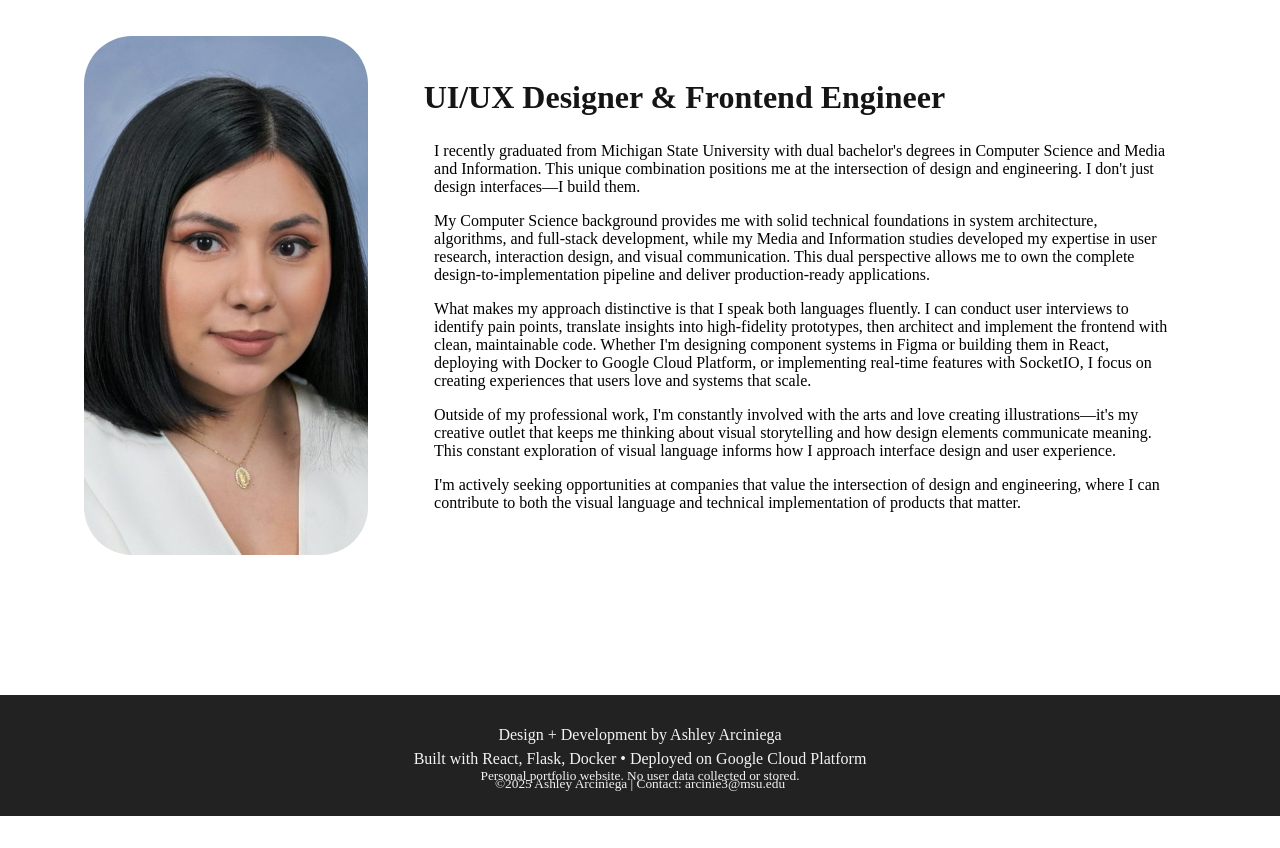
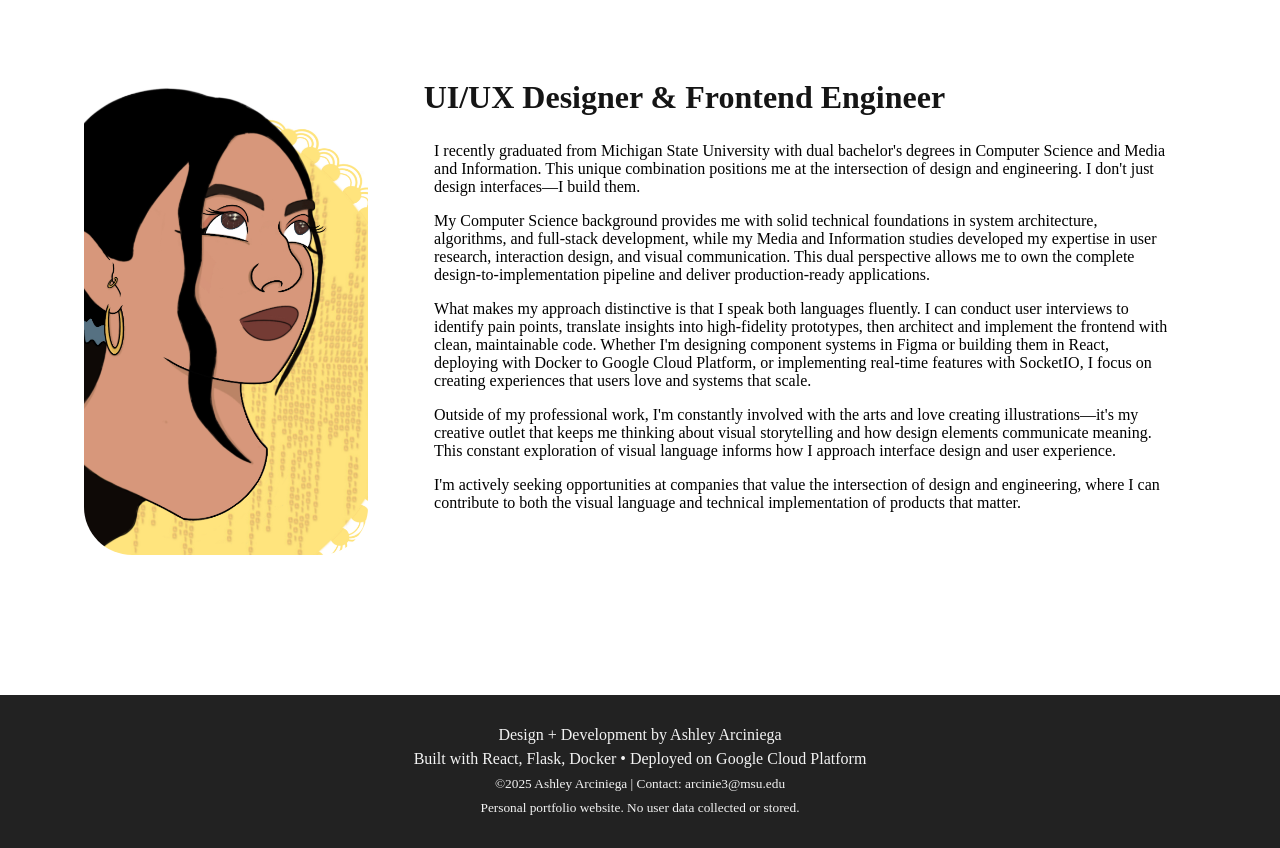
Before and after one commit to asharcinie3/portfolio-website, a Flask app: page /home in a window 1280 px wide. Shown: the part 128-976 px from the top of the page. Before the commit the page ends 944 px from the top, so only its background shows below. Run offline with Flask 3, Linux system fonts and the light colour scheme; some libraries are stand-ins or nearby versions.

Commit message:
fix profile pic

```diff
--- a/flask_app/static/main/css/footer.css
+++ b/flask_app/static/main/css/footer.css
@@ -10,7 +10,7 @@
 }
 
 .ds {
-    margin-top: -2rem;
+    margin-top: 1rem;
 }
 
 @media (max-width: 768px) {
--- a/flask_app/templates/home.html
+++ b/flask_app/templates/home.html
@@ -4,7 +4,7 @@
 <main class = "info" id="home-info">
   <div class="description" id="home-description">
         <div class="col-1">
-          <img id="ash" src="../static/main/images/ash.jpg" alt="picture of creator of website" loading="lazy">
+          <img id="ash" src="../static/main/images/ash2.jpeg" alt="picture of creator of website" loading="lazy">
         </div>
         <div class="col-2" id="home-col-2">
           <h2 class="home-name">UI/UX Designer & Frontend Engineer</h2>
```
Also changed, not shown: flask_app/static/main/images/ash2.jpeg (added).
